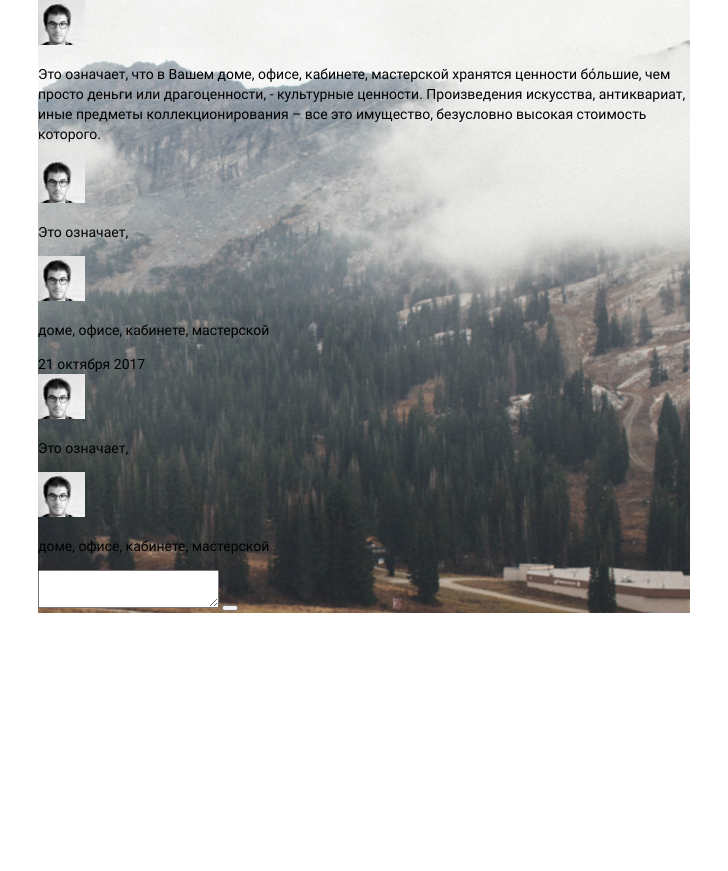
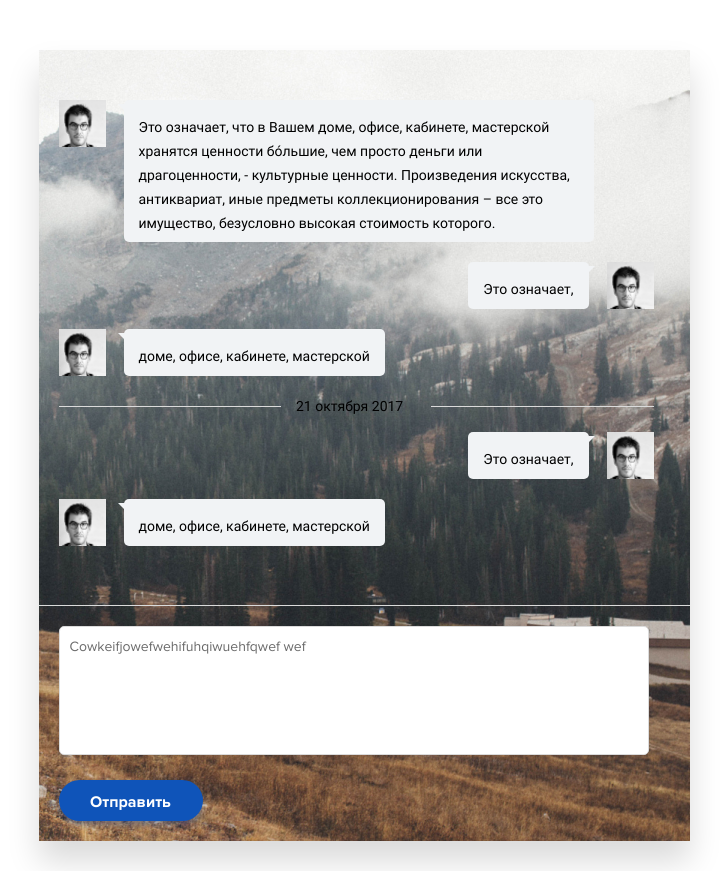
Before and after one commit to apoluektova/idem-test, a website: page source/dialog.html in a window 1280 px wide. Shown: the whole page, without its empty margins (276-1004 px from the left). Before the commit the page ends 800 px from the top, so only its background shows below. Drawn offline with nearby package versions, Linux system fonts and the light colour scheme; files that its build step writes are made by us from their sources.

Commit message:
WIP Add dialog page styles

```diff
--- a/source/dialog.html
+++ b/source/dialog.html
@@ -7,9 +7,9 @@
     <link href="css/style.css" rel="stylesheet">
   </head>
   <body>
-    <main class="main">
+    <main class="main-dialog">
       <h1 class="visually-hidden">Страница мессенджера</h1>
-      <div class="main__background">
+      <div class="main-dialog__background">
         <section class="messages">
           <h2 class="visually-hidden">Список сообщений</h2>
           <div class="messages__item messages__item--left">
@@ -20,8 +20,8 @@
             </p>
           </div>
           <div class="messages__item messages__item--right">
-            <img class="messages__avatar" src="img/avatar.jpg" width="47" height="47" alt="Аватар пользовтеля">
-            <p class="messages__text">Это означает,</p>
+            <img class="messages__avatar messages__avatar--right" src="img/avatar.jpg" width="47" height="47" alt="Аватар пользовтеля">
+            <p class="messages__text messages__text--right">Это означает,</p>
           </div>
           <div class="messages__item messages__item--left">
             <img class="messages__avatar" src="img/avatar.jpg" width="47" height="47" alt="Аватар пользовтеля">
@@ -29,17 +29,17 @@
           </div>
           <span class="messages__date">21 октября 2017</span>
           <div class="messages__item messages__item--right">
-            <img class="messages__avatar" src="img/avatar.jpg" width="47" height="47" alt="Аватар пользовтеля">
-            <p class="messages__text">Это означает,</p>
+            <img class="messages__avatar messages__avatar--right"" src="img/avatar.jpg" width="47" height="47" alt="Аватар пользовтеля">
+            <p class="messages__text messages__text--right">Это означает,</p>
           </div>
           <div class="messages__item messages__item--left">
             <img class="messages__avatar" src="img/avatar.jpg" width="47" height="47" alt="Аватар пользовтеля">
             <p class="messages__text">доме, офисе, кабинете, мастерской</p>
           </div>
         </section>
-        <form class="form">
-          <textarea class="form__text"></textarea>
-          <button class="form__button"></button>
+        <form class="form" action="" method="post">
+          <textarea class="form__text" id="comment" name="comment">Cowkeifjowefwehifuhqiwuehfqwef wef</textarea>
+          <button class="form__button" type="submit">Отправить</button>
         </form>
       </div>
     </main>
--- /dev/null
+++ b/source/sass/dialog-blocks/form.scss
@@ -0,0 +1,32 @@
+.form {
+  padding: 20px 41px 20px 20px;
+}
+
+.form__text {
+  width: 100%;
+  resize: none;
+  padding: 10px;
+  border: 1px solid $sepia;
+  border-radius: 5px;
+  background-color: $white;
+  color: $gray-font;
+  font-family: $dialog-font;
+  font-weight: 400;
+  line-height: 19.07px;
+  min-height: 129px;
+  margin-bottom: 20px;
+}
+
+.form__button {
+  width: 144px;
+  padding: 10px 22px 7px 22px;
+  font-family: $dialog-font;
+  font-size: 16px;
+  line-height: 24px;
+  font-weight: 700;
+  color: $white;
+  background-color: $bright-blue;
+  border: none;
+  border-radius: 21px;
+  box-shadow: 0px 4px 6px rgba(15, 84, 185, 0.3);
+}
--- /dev/null
+++ b/source/sass/dialog-blocks/main-dialog.scss
@@ -0,0 +1,13 @@
+.main-dialog {
+  padding-top: 50px;
+}
+
+.main-dialog__background {
+  width: 651px;
+  margin: 0 auto;
+  background-image: url(../img/forest-background.jpg);
+  background-position: center top;
+  background-repeat: no-repeat;
+  box-shadow: 0px 20px 30px rgba($black, 0.15);
+  margin-bottom: 30px;
+}
--- a/source/sass/dialog-blocks/main.scss
+++ /dev/null
@@ -1,7 +0,0 @@
-.main__background {
-  width: 652px;
-  margin: 0 auto;
-  background-image: url(../img/forest-background.jpg);
-  background-position: center top;
-  background-repeat: no-repeat;
-}
--- /dev/null
+++ b/source/sass/dialog-blocks/messages.scss
@@ -0,0 +1,102 @@
+.messages {
+  padding: 50px 36px 30px 20px;
+  position: relative;
+
+  &::after {
+    content: "";
+    position: absolute;
+    height: 1px;
+    width: 100%;
+    background: $sepia;
+    bottom: 0;
+    left: 0;
+  }
+}
+
+.messages__item {
+  display: flex;
+  max-width: 535px;
+  margin-bottom: 20px;
+
+  &--left {
+    margin-right: auto;
+  }
+
+  &--right {
+    margin-left: auto;
+    flex-direction: row-reverse;
+  }
+
+  &:last-of-type {
+    margin-bottom: 30px
+  }
+}
+
+.messages__avatar {
+  width: 47px;
+  height: 47px;
+  margin-right: 18px;
+
+  &--right {
+    margin-right: 0;
+    margin-left: 18px;
+  }
+}
+
+.messages__text {
+  margin: 0;
+  padding: 15px 15px 7px 15px;
+  width: auto;
+  background-color: $sepia-gray;
+  line-height: 24px;
+  border-radius: 5px;
+  position: relative;
+
+  &::before {
+    content: "";
+    position: absolute;
+    border: 10px solid transparent;
+    border-top: 10px solid $sepia-gray;
+    top: 4px;
+    left: -6px;
+  }
+}
+
+.messages__text--right {
+  &::before {
+    display: none;
+  }
+
+  &::after {
+    content: "";
+    position: absolute;
+    border: 10px solid transparent;
+    border-top: 10px solid $sepia-gray;
+    top: 4px;
+    right: -6px;
+  }
+}
+
+.messages__date {
+  display: flex;
+  justify-content: center;
+  align-items: center;
+  margin: 0;
+  margin-bottom: 16px;
+
+  &::before {
+    content: "";
+    flex-grow: 1;
+    height: 1px;
+    background: $sepia;
+    margin-right: 15px;
+  }
+
+  &::after {
+    content: "";
+    flex-grow: 1;
+    height: 1px;
+    background: $sepia;
+    margin-left: 27.8px;
+  }
+}
--- a/source/sass/fonts.scss
+++ b/source/sass/fonts.scss
@@ -13,5 +13,11 @@
 @font-face {
   font-family: "Proxima Nova";
   font-weight: 400;
-  src: url("../fonts/proxima-nova.woff2") format("woff2"), url("../fonts/proxima-nova.woff") format("woff");
+  src: url("../fonts/proxima-nova-regular.woff2") format("woff2"), url("../fonts/proxima-nova-regular.woff") format("woff");
 }
+
+@font-face {
+  font-family: "Proxima Nova";
+  font-weight: 700;
+  src: url("../fonts/proxima-nova-bold.woff2") format("woff2"), url("../fonts/proxima-nova-bold.woff") format("woff");
+}
--- a/source/sass/style.scss
+++ b/source/sass/style.scss
@@ -15,4 +15,6 @@
 @import "main-blocks/main";
 @import "main-blocks/wrapper-blocks";
 @import "main-blocks/header-wrapper";
-@import "dialog-blocks/main";
+@import "dialog-blocks/main-dialog";
+@import "dialog-blocks/messages";
+@import "dialog-blocks/form";
--- a/source/sass/variables.scss
+++ b/source/sass/variables.scss
@@ -15,6 +15,10 @@ $peach: #FFAA87;
 $violet: #C7ABD4;
 $coral: #F55E62;
 $green: #E3EBD3;
+$sepia-gray: #F1F3F5;
+$sepia: #DBDBDB;
+$gray-font: #696969;
+$bright-blue: #0F54B9;
 
 /* Breakpoints */
 $tablet-width: 480px;
```
Also changed, not shown: source/fonts/proxima-nova-bold.woff (added), source/fonts/proxima-nova-bold.woff2 (added), source/fonts/proxima-nova-regular.woff (renamed from source/fonts/proxima-nova.woff), source/fonts/proxima-nova-regular.woff2 (renamed from source/fonts/proxima-nova.woff2), source/img/polygon.jpg (added).
